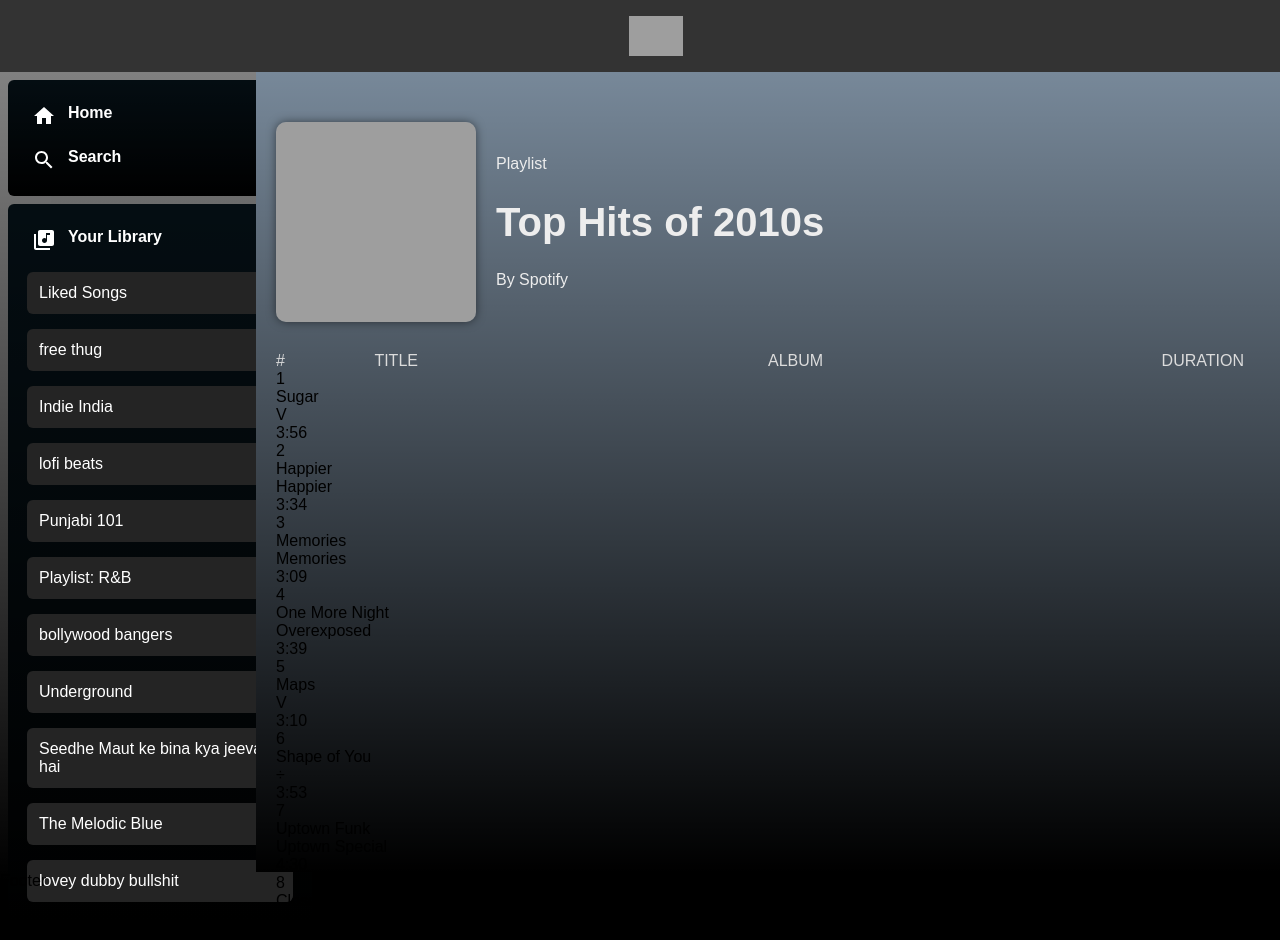
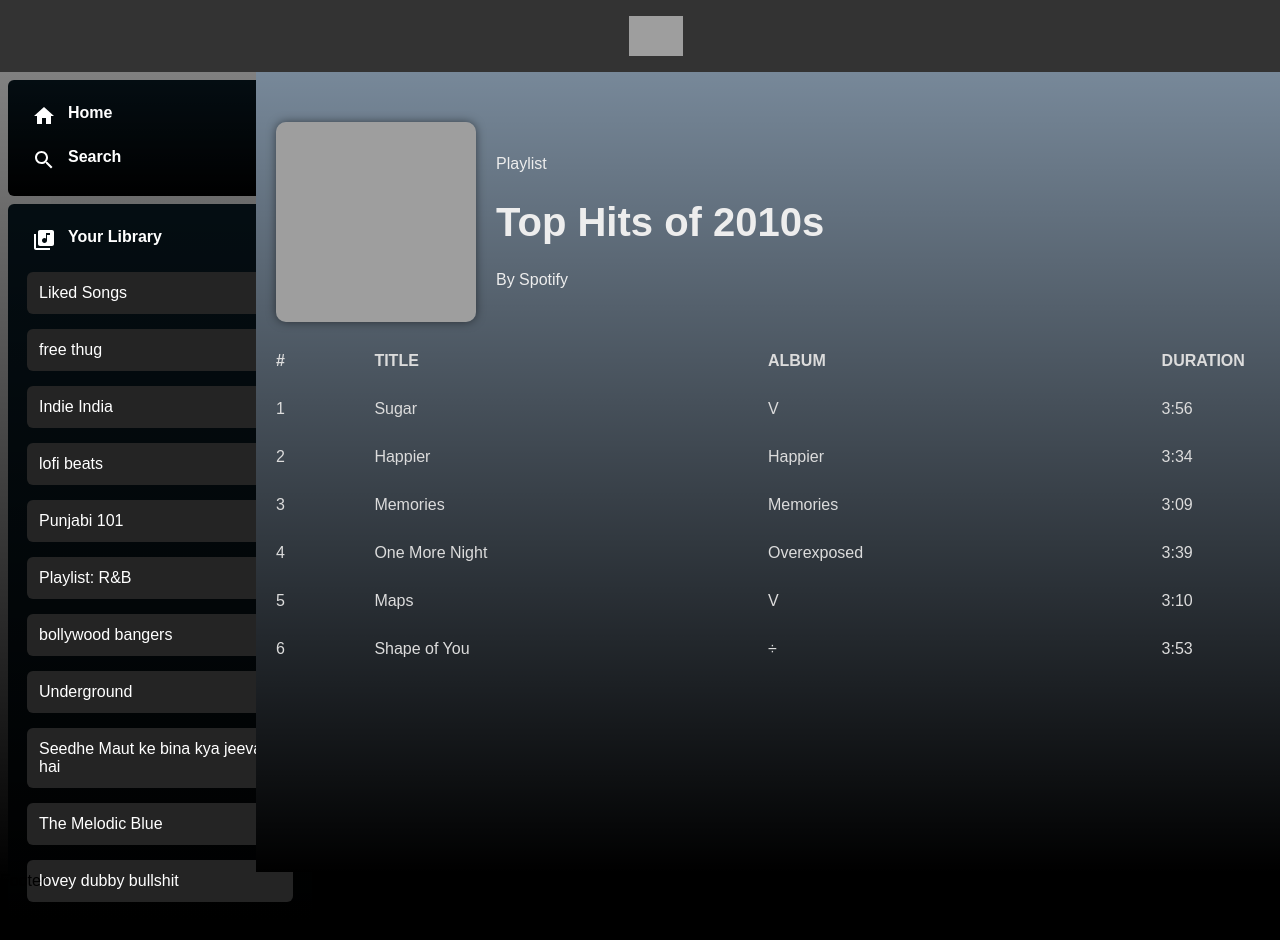
Before and after one commit to sanskarmalkhede/Spotify-Clone, a React (Vite) app: page / in a window 1280 px wide. Shown: the top 940 px of the page. Built offline with nearby package versions, Linux system fonts and the light colour scheme; grey boxes are pictures that could not be loaded.

Commit message:
Update CSS styles for playlist view

```diff
--- a/src/App.css
+++ b/src/App.css
@@ -2,6 +2,7 @@ body {
   font-family: Arial, sans-serif;
   margin: 0;
   padding: 0;
+  overflow: hidden;
 }
 
 .player-container {
--- a/src/components/PlaylistView.css
+++ b/src/components/PlaylistView.css
@@ -1,7 +1,7 @@
 .playlistView {
   padding: 20px;
   height: 100%;
-  overflow: scroll;
+  overflow: hidden;
 }
 .playlist-header {
   display: flex;
@@ -15,7 +15,7 @@
   border-radius: 10px;
   background-image: url("https://i.pinimg.com/originals/dd/c8/03/ddc803accc321fe9a512cfe89b46217b.jpg");
   background-size: cover;
-  box-shadow: 0px 0px 10px 0px rgba(0, 0, 0, 0.50);
+  box-shadow: 0px 0px 10px 0px rgba(0, 0, 0, 0.5);
 }
 .playlist-body {
   color: #ededed;
@@ -23,10 +23,11 @@
 .playlist-body h1 {
   font-size: 2.5rem;
 }
-.playlist-list{
+.playlist-list {
   margin-top: 30px;
   display: flex;
   color: #dcdcdc;
+  font-weight: bolder;
 }
 .playlist-list .playlist-list-id {
   width: 10%;
@@ -40,7 +41,11 @@ width: 40%;
 .playlist-list .playlist-list-duration {
   width: 10%;
 }
-.playlist-list-container {
+.playlist-container {
   height: 40vh;
   overflow-y: scroll;
+  font-weight: lighter;
 }
+.playlist-container::-webkit-scrollbar {
+    display: none;
+  }
--- a/src/components/PlaylistView.jsx
+++ b/src/components/PlaylistView.jsx
@@ -46,17 +46,17 @@ export const PlaylistView = () => {
       <div className="playlist-container">
         {Playlist.map((item) => {
           return (
-            <div className="playlist-item" key={item.id}>
-              <div className="playlist-item-id">
+            <div className="playlist-list" key={item.id}>
+              <div className="playlist-list-id">
                 {item.id}
               </div>
-              <div className="playlist-item-title">
+              <div className="playlist-list-title">
                 {item.title}
               </div>
-              <div className="playlist-item-album">
+              <div className="playlist-list-album">
                 {item.album}
               </div>
-              <div className="playlist-item-duration">
+              <div className="playlist-list-duration">
                 {item.duration}
               </div>
             </div>
```
Lines whose indentation alone changed are shown as unchanged.
